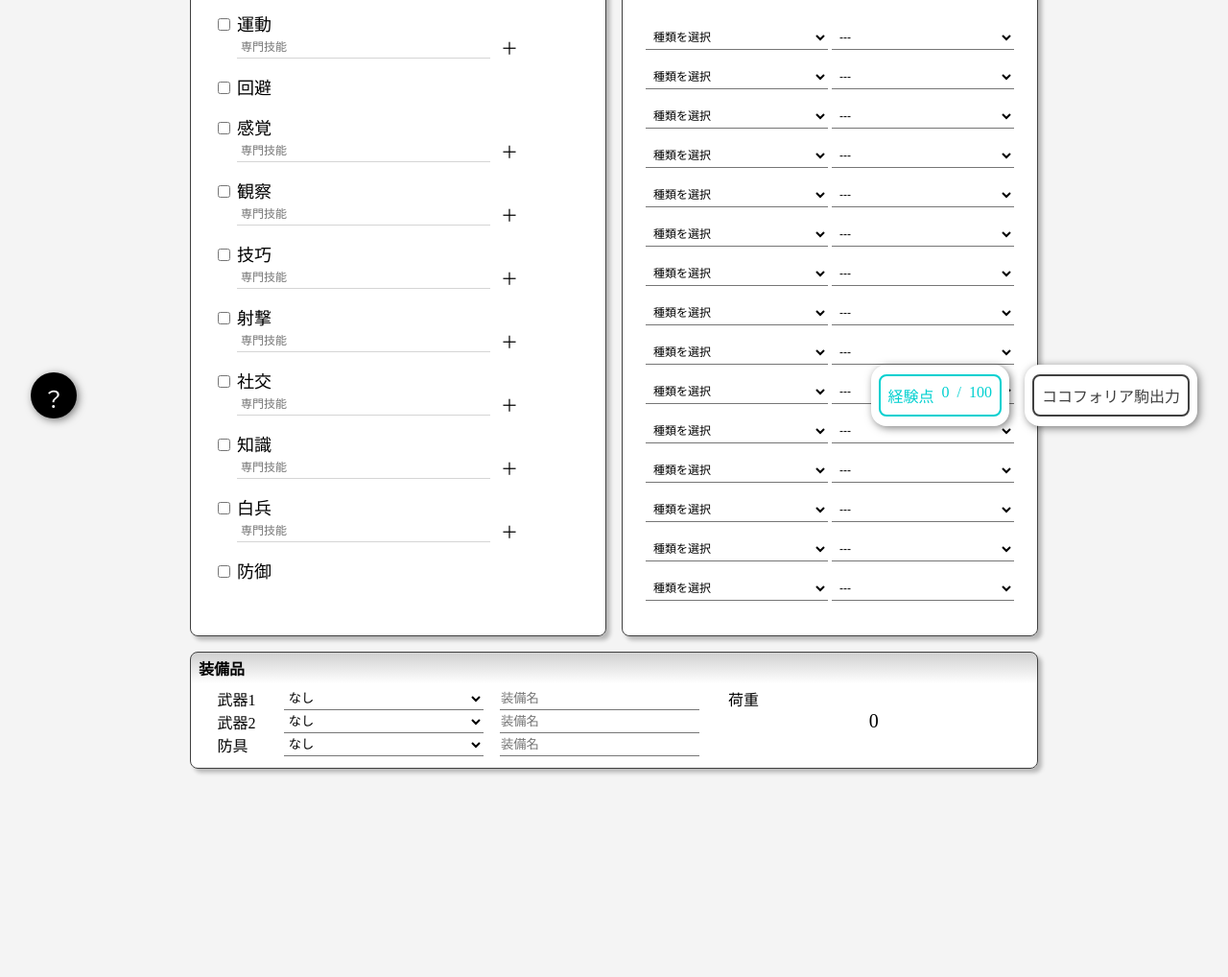
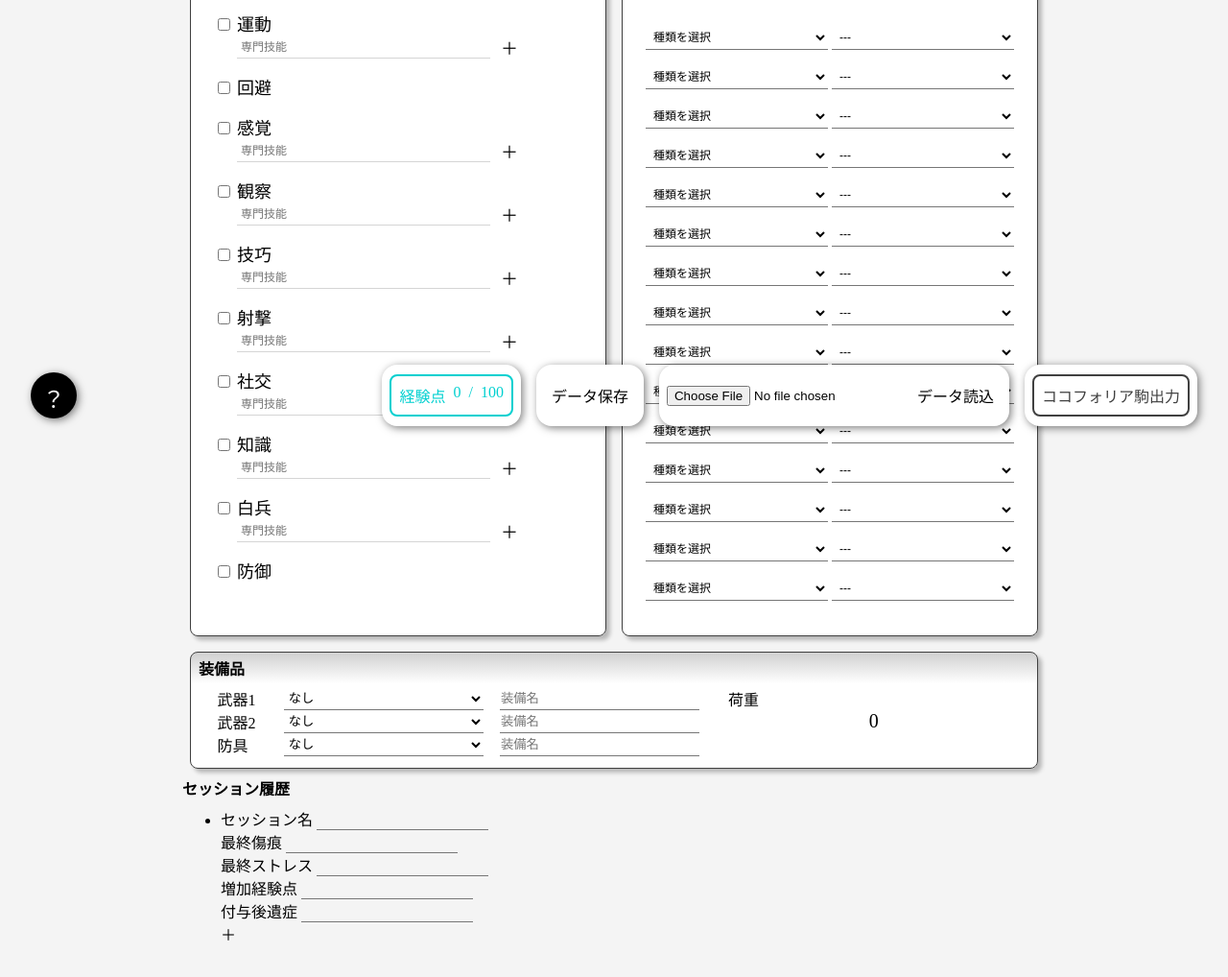
Before and after one commit to bright-trpg/aionia_character_maker, a plain HTML site: page index.html in a window 1280 px wide. Shown: the part 332-1350 px from the top of the page at 96% size. Before the commit the page ends 1245 px from the top, so only its background shows below. Drawn offline with Linux system fonts and the light colour scheme.

Commit message:
Update index.html

```diff
--- a/index.html
+++ b/index.html
@@ -16,8 +16,8 @@
                     <input type="text" id="name" name="name"/>
                 </div>
                 <div>
-                    <label for="name">プレイヤー名</label>
-                    <input type="text" id="name" name="name"/>
+                    <label for="player_name">プレイヤー名</label>
+                    <input type="text" id="player_name" name="player_name"/>
                 </div>
                 <div>
                     <label for="species">種族</label>
@@ -434,6 +434,39 @@
                 </div>
             </div>
         </div>
+
+        <div id="session_history">
+            <div class="box_title">セッション履歴</div>
+            <ul id="histories" class="box_contents">
+                <li>
+                    <div class="history width20">
+                        <label for="session_name">セッション名</label>
+                        <input type="text" id="session_name" name="session_name" class="session_name" value=""/>
+                    </div>
+                    <div class="history width15">
+                        <label for="last_scar">最終傷痕</label>
+                        <input type="number" id="last_scar" name="last_scar" class="last_scar" value=""/>
+                    </div>
+                    <div class="history width15">
+                        <label for="last_stress">最終ストレス</label>
+                        <input type="number" id="last_stress" name="last_stress" class="last_stress" value=""/>
+                    </div>
+                    <div class="history width15">
+                        <label for="got_experiments">増加経験点</label>
+                        <input type="number" id="got_experiments" name="got_experiments" class="got_experiments" value=""/>
+                    </div>
+                    <div class="history width20">
+                        <label for="got_aftereffects">付与後遺症</label>
+                        <input type="text" id="got_aftereffects" name="got_aftereffects" class="got_aftereffects" value=""/>
+                    </div>
+                    <div class="history_item_wrapper">
+                        <div class="history_item_add">＋</div>
+                        <div class="history_item_delete" style="visibility: hidden;">－</div>
+                    </div>
+                </li>
+            </ul>
+        </div>
+
     </div>
     <div id="footer">
         <div id="footer_left">
@@ -454,6 +487,17 @@
                     </div>
                 </div>
             </div>
+            <div id="save_button">
+                <div>
+                    データ保存
+                </div>
+            </div>
+            <div id="load_button">
+                <input type="file" id="load_input"/>
+                <div>
+                    データ読込
+                </div>
+            </div>
             <div id="output_button">
                 <div>
                     ココフォリア駒出力
```
